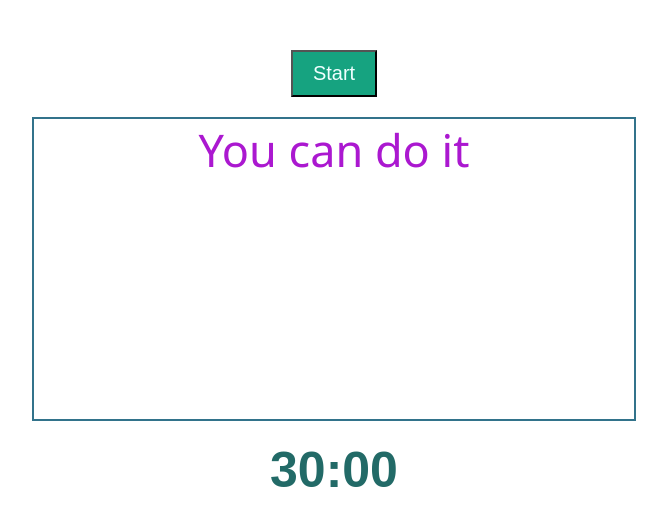
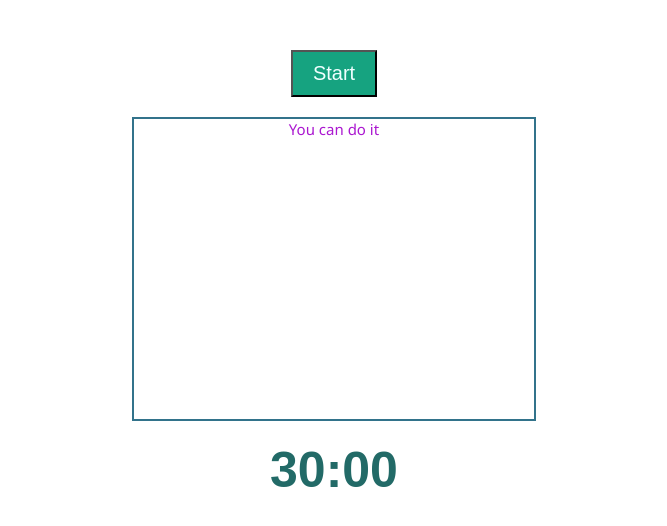
Before and after one commit to dixonp182/WorkOut, a plain HTML site: page index.html in a window 1280 px wide. Shown: the whole page, without its empty margins (306-973 px from the left). Drawn offline with Linux system fonts and the light colour scheme.

Commit message:
Update index.html

```diff
--- a/index.html
+++ b/index.html
@@ -11,13 +11,13 @@
         margin: 50px;
       }
       #slideshow {
-        width: 600px;
+        width: 400px;
         height: 300px;
         border: 2px solid rgb(50, 115, 139);
         margin: 20px auto;
         background-size: cover;
         background-position: center;
-        font-size: 45px;
+        font-size: 15px;
         color: rgb(171, 24, 208);
         font-family: "Segoe UI", Tahoma, Geneva, Verdana, sans-serif;
       }
```
